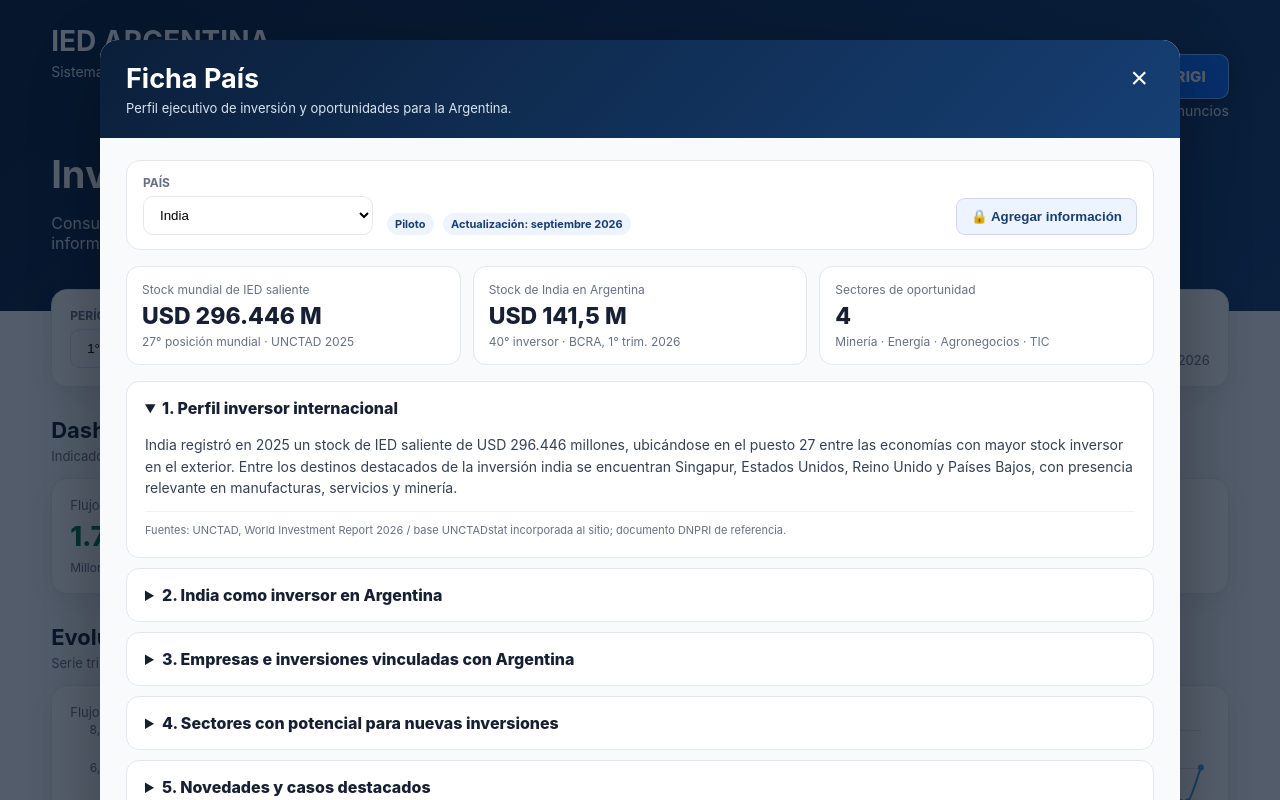
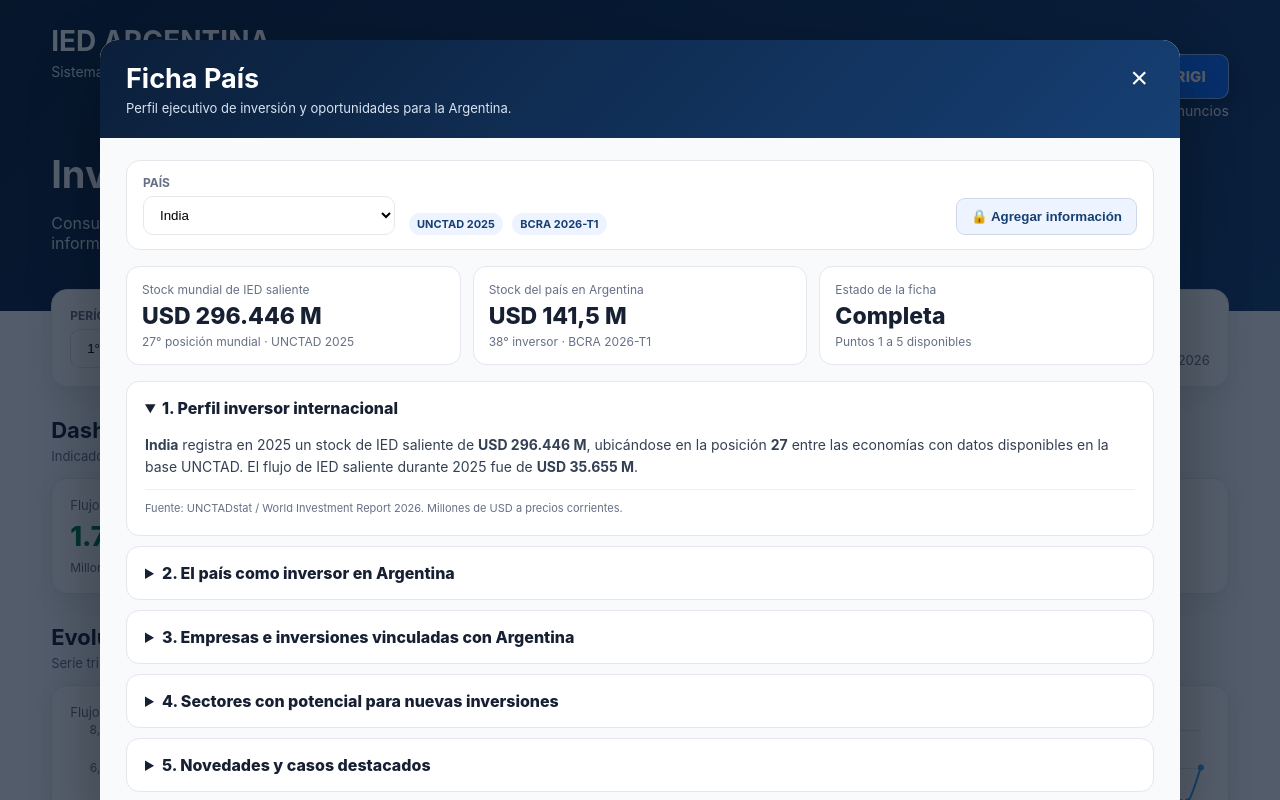
Before and after one commit to dnpri-ied/dnpri-ied.github.io, a plain HTML site: page index.html in a window 1280 px wide. Both pictures are taken after a click on the button "Ficha País". Shown: the top 800 px of the page. Drawn offline with nearby package versions, Linux system fonts and the light colour scheme.

Commit message:
Add files via upload

```diff
--- a/index.html
+++ b/index.html
@@ -614,6 +614,7 @@ per.addEventListener('change',update);document.getElementById('topn').addEventLi
 })();
 </script>
 
+
 <div id="fichaPaisModal" class="fp-modal" aria-hidden="true">
   <div class="fp-shell">
     <div class="fp-head">
@@ -627,13 +628,11 @@ per.addEventListener('change',update);document.getElementById('topn').addEventLi
       <div class="fp-toolbar">
         <div class="field">
           <label for="fpCountry">País</label>
-          <select id="fpCountry">
-            <option value="india">India</option>
-          </select>
+          <select id="fpCountry"></select>
         </div>
         <div>
-          <span class="fp-badge">Piloto</span>
-          <span class="fp-badge">Actualización: septiembre 2026</span>
+          <span class="fp-badge">UNCTAD 2025</span>
+          <span class="fp-badge">BCRA 2026-T1</span>
         </div>
         <button id="fpAddInfo" class="fp-add" type="button">🔒 Agregar información</button>
       </div>
@@ -643,64 +642,30 @@ per.addEventListener('change',update);document.getElementById('topn').addEventLi
       </div>
 
       <div class="fp-summary">
-        <div class="fp-kpi"><div class="lab">Stock mundial de IED saliente</div><div class="val">USD 296.446 M</div><div class="small">27° posición mundial · UNCTAD 2025</div></div>
-        <div class="fp-kpi"><div class="lab">Stock de India en Argentina</div><div class="val">USD 141,5 M</div><div class="small">40° inversor · BCRA, 1° trim. 2026</div></div>
-        <div class="fp-kpi"><div class="lab">Sectores de oportunidad</div><div class="val">4</div><div class="small">Minería · Energía · Agronegocios · TIC</div></div>
+        <div class="fp-kpi"><div class="lab">Stock mundial de IED saliente</div><div class="val" id="fpOutStock">—</div><div class="small" id="fpOutRank">UNCTAD 2025</div></div>
+        <div class="fp-kpi"><div class="lab">Stock del país en Argentina</div><div class="val" id="fpArStock">—</div><div class="small" id="fpArRank">BCRA 2026-T1</div></div>
+        <div class="fp-kpi"><div class="lab">Estado de la ficha</div><div class="val" id="fpStatus">Datos</div><div class="small" id="fpStatusText">Perfil estadístico disponible</div></div>
       </div>
 
       <details class="fp-section" open>
         <summary>1. Perfil inversor internacional</summary>
-        <div class="fp-content">
-          India registró en 2025 un stock de IED saliente de USD 296.446 millones, ubicándose en el puesto 27 entre las economías con mayor stock inversor en el exterior. Entre los destinos destacados de la inversión india se encuentran Singapur, Estados Unidos, Reino Unido y Países Bajos, con presencia relevante en manufacturas, servicios y minería.
-          <div class="fp-source">Fuentes: UNCTAD, World Investment Report 2026 / base UNCTADstat incorporada al sitio; documento DNPRI de referencia.</div>
-        </div>
+        <div class="fp-content" id="fpSec1"></div>
       </details>
-
       <details class="fp-section">
-        <summary>2. India como inversor en Argentina</summary>
-        <div class="fp-content">
-          De acuerdo con la última información BCRA incorporada al sitio, al primer trimestre de 2026 India registra una posición pasiva bruta de aproximadamente USD 141,5 millones y ocupa el puesto 40 entre los países inversores. A fines de 2025 el stock era de aproximadamente USD 134 millones.
-          <div class="fp-source">Fuente: BCRA, Anexo del Informe de Inversión Extranjera Directa. Datos cargados en DNPRI-IED.</div>
-        </div>
+        <summary>2. El país como inversor en Argentina</summary>
+        <div class="fp-content" id="fpSec2"></div>
       </details>
-
       <details class="fp-section">
         <summary>3. Empresas e inversiones vinculadas con Argentina</summary>
-        <div class="fp-content">
-          <ul>
-            <li>Entre las empresas de origen indio con presencia u operaciones vinculadas con Argentina se identifican Tata, Mahindra, Infosys, AEGIS, Hero, TVS Motor, Bajaj, UPL y Hinduja.</li>
-            <li>Mphasis inauguró en 2025 un centro de servicios tecnológicos orientado al sector bancario en Buenos Aires.</li>
-            <li>KABIL mantiene una vinculación con CAMYEN, en Catamarca, para exploración y desarrollo de oportunidades vinculadas al litio.</li>
-            <li>Empresas argentinas como Globant, Techint e IMPSA han desarrollado actividades en el mercado indio.</li>
-          </ul>
-          <div class="fp-source">Base: documento DNPRI aportado para la ficha. Complemento y contraste con fuentes públicas oficiales de Argentina e India.</div>
-        </div>
+        <div class="fp-content" id="fpSec3"></div>
       </details>
-
       <details class="fp-section">
         <summary>4. Sectores con potencial para nuevas inversiones</summary>
-        <div class="fp-content">
-          <ul>
-            <li><b>Minería:</b> litio, cobre y otros minerales críticos. La necesidad india de diversificar proveedores y fortalecer sus cadenas de suministro abre oportunidades para proyectos argentinos.</li>
-            <li><b>Energía:</b> petróleo, gas y GNL, incluyendo oportunidades asociadas al desarrollo exportador argentino.</li>
-            <li><b>Agronegocios:</b> alimentos, proteínas, legumbres y cadenas agroindustriales.</li>
-            <li><b>Tecnología y servicios:</b> software, servicios empresariales, fintech y centros tecnológicos.</li>
-          </ul>
-          <div class="fp-source">Fuentes: documento DNPRI; Secretaría de Minería de la Nación; Economic Survey 2025-26 de India.</div>
-        </div>
+        <div class="fp-content" id="fpSec4"></div>
       </details>
-
       <details class="fp-section">
         <summary>5. Novedades y casos destacados</summary>
-        <div class="fp-content">
-          <ul>
-            <li>Argentina e India profundizaron la cooperación en minerales críticos mediante el Grupo de Trabajo Conjunto en Recursos Mineros y sus subgrupos de exploración e inversiones.</li>
-            <li>La presencia de KABIL en Argentina se vincula con la estrategia india de asegurar suministros externos de litio y otros minerales críticos.</li>
-            <li>Se registran contactos y gestiones con empresas indias de minería, energía, industria, tecnología y agronegocios para analizar oportunidades en Argentina.</li>
-            <li>Entre los casos de repercusión reciente se encuentran operaciones o contratos vinculados con Adani, Welspun y KABIL.</li>
-          </ul>
-          <div class="fp-source">Fuentes: documento DNPRI; Argentina.gob.ar; Invest India / Economic Survey 2025-26. Las novedades deberán revisarse periódicamente.</div>
-        </div>
+        <div class="fp-content" id="fpSec5"></div>
       </details>
     </div>
   </div>
@@ -713,10 +678,127 @@ per.addEventListener('change',update);document.getElementById('topn').addEventLi
   const close=document.getElementById('closeFichaPais');
   const add=document.getElementById('fpAddInfo');
   const note=document.getElementById('fpLoginNote');
-  function show(){modal.style.display='block';modal.setAttribute('aria-hidden','false');document.body.style.overflow='hidden';}
+  const sel=document.getElementById('fpCountry');
+
+  const aliases={
+    "Germany":"Alemania","Angola":"Angola","Saudi Arabia":"Arabia Saudita","Algeria":"Argelia",
+    "Australia":"Australia","Austria":"Austria","Azerbaijan":"Azerbaiyán","Bahamas":"Bahamas",
+    "Bangladesh":"Bangladesh","Barbados":"Barbados","Bermuda":"Bermudas","Bolivia (Plurinational State of)":"Bolivia",
+    "Brazil":"Brasil","Brunei Darussalam":"Brunei Darussalam","Bulgaria":"Bulgaria","Belgium":"Bélgica",
+    "Cambodia":"Camboya","Canada":"Canadá","Chile":"Chile","China":"China","Cyprus":"Chipre",
+    "Colombia":"Colombia","Côte d'Ivoire":"Costa De Marfil","Costa Rica":"Costa Rica","Croatia":"Croacia",
+    "Cuba":"Cuba","Denmark":"Dinamarca","Ecuador":"Ecuador","Egypt":"Egipto","El Salvador":"El Salvador",
+    "United Arab Emirates":"Emiratos Árabes Unidos","Slovakia":"Eslovaquia","Slovenia":"Eslovenia",
+    "Spain":"España","United States":"Estados Unidos De América","United States of America":"Estados Unidos De América",
+    "Estonia":"Estonia","Russian Federation":"Federación De Rusia","Philippines":"Filipinas","Finland":"Finlandia",
+    "France":"Francia","Gabon":"Gabón","Greece":"Grecia","Guatemala":"Guatemala","Guyana":"Guyana",
+    "Honduras":"Honduras","Hungary":"Hungría","India":"India","Indonesia":"Indonesia","Iraq":"Iraq",
+    "Ireland":"Irlanda","Cayman Islands":"Islas Caimán","British Virgin Islands":"Islas Virgenes, Britanicas",
+    "Israel":"Israel","Italy":"Italia","Japan":"Japón","Jersey":"Jersey","Kenya":"Kenya","Kuwait":"Kuwait",
+    "Liechtenstein":"Liechtenstein","Lithuania":"Lituania","Luxembourg":"Luxemburgo","Malaysia":"Malasia",
+    "Malta":"Malta","Morocco":"Marruecos","Mauritius":"Mauricio","Mozambique":"Mozambique","Myanmar":"Myanmar",
+    "Mexico":"México","Nicaragua":"Nicaragua","Nigeria":"Nigeria","Norway":"Noruega","New Zealand":"Nueva Zelandia",
+    "Oman":"Omán","Pakistan":"Pakistán","Panama":"Panamá","Paraguay":"Paraguay","Netherlands":"Países Bajos",
+    "Peru":"Perú","Poland":"Polonia","Portugal":"Portugal","Puerto Rico":"Puerto Rico","Qatar":"Qatar",
+    "United Kingdom":"Reino Unido De Gran Bretaña E Irlanda Del Norte","Dominican Republic":"Republica  Dominicana",
+    "Czechia":"Republica Checa","Republic of Korea":"Republica De Corea (Corea Del Sur)","Korea, Republic of":"Republica De Corea (Corea Del Sur)",
+    "Venezuela (Bolivarian Republic of)":"República Bolivariana De Venezuela","Romania":"Rumania","Serbia":"Serbia",
+    "Singapore":"Singapur","Sri Lanka":"Sri Lanka","South Africa":"Sudáfrica","Sweden":"Suecia","Switzerland":"Suiza",
+    "Suriname":"Suriname","Thailand":"Tailandia","Taiwan Province of China":"Taiwán (Provincia De China)",
+    "Trinidad and Tobago":"Trinidad Y Tabago","Türkiye":"Turquía","Turkey":"Turquía","Tunisia":"Túnez",
+    "Ukraine":"Ucrania","Uruguay":"Uruguay","Viet Nam":"Viet Nam"
+  };
+
+  const qualitative={
+    "India":{
+      s3:`<ul>
+        <li>Entre las empresas de origen indio con presencia u operaciones vinculadas con Argentina se identifican Tata, Mahindra, Infosys, AEGIS, Hero, TVS Motor, Bajaj, UPL y Hinduja.</li>
+        <li>Mphasis inauguró en 2025 un centro de servicios tecnológicos orientado al sector bancario en Buenos Aires.</li>
+        <li>KABIL mantiene una vinculación con CAMYEN, en Catamarca, para exploración y desarrollo de oportunidades vinculadas al litio.</li>
+        <li>Empresas argentinas como Globant, Techint e IMPSA han desarrollado actividades en el mercado indio.</li>
+      </ul><div class="fp-source">Base: documento DNPRI aportado para la ficha. Complemento con fuentes públicas.</div>`,
+      s4:`<ul>
+        <li><b>Minería:</b> litio, cobre y otros minerales críticos.</li>
+        <li><b>Energía:</b> petróleo, gas y GNL.</li>
+        <li><b>Agronegocios:</b> alimentos, proteínas, legumbres y cadenas agroindustriales.</li>
+        <li><b>Tecnología y servicios:</b> software, servicios empresariales, fintech y centros tecnológicos.</li>
+      </ul><div class="fp-source">Base: documento DNPRI y fuentes públicas sectoriales.</div>`,
+      s5:`<ul>
+        <li>Argentina e India profundizaron la cooperación en minerales críticos mediante el Grupo de Trabajo Conjunto en Recursos Mineros.</li>
+        <li>La presencia de KABIL se vincula con la estrategia india de asegurar suministros externos de litio y otros minerales críticos.</li>
+        <li>Se registran contactos con empresas indias de minería, energía, industria, tecnología y agronegocios.</li>
+        <li>Entre los casos de repercusión reciente se encuentran operaciones o contratos vinculados con Adani, Welspun y KABIL.</li>
+      </ul><div class="fp-source">Base: documento DNPRI; fuentes oficiales argentinas e indias.</div>`
+    }
+  };
+
+  const fmt=n => n==null || !Number.isFinite(+n) ? "—" :
+    "USD " + (+n).toLocaleString("es-AR",{maximumFractionDigits:1}) + " M";
+
+  function unctadLatest(country){
+    const arr=window.DATOS_UNCTAD?.series?.[country]||[];
+    return arr.find(x=>x.anio===2025) || arr[arr.length-1] || null;
+  }
+  function outwardRank(country){
+    const rows=Object.keys(window.DATOS_UNCTAD?.series||{}).map(c=>({c,v:unctadLatest(c)?.stock}))
+      .filter(x=>x.v!=null && Number.isFinite(+x.v)).sort((a,b)=>b.v-a.v);
+    const i=rows.findIndex(x=>x.c===country); return i>=0?i+1:null;
+  }
+  function bcraRow(country){
+    const bcraName=aliases[country]||country;
+    const rows=(window.DATOS_BCRA?.paises||[]).filter(r=>r[0]==="2026-T1");
+    return rows.find(r=>r[1]===bcraName)||null;
+  }
+  function bcraRank(country){
+    const row=bcraRow(country); if(!row)return null;
+    const rows=(window.DATOS_BCRA?.paises||[]).filter(r=>r[0]==="2026-T1" && r[1]!=="Confidencial" && r[1]!=="Sin Clasificar")
+      .sort((a,b)=>b[2]-a[2]);
+    const i=rows.findIndex(r=>r[1]===row[1]); return i>=0?i+1:null;
+  }
+  function render(country){
+    const u=unctadLatest(country), ur=outwardRank(country), b=bcraRow(country), br=bcraRank(country);
+    document.getElementById("fpOutStock").textContent=fmt(u?.stock);
+    document.getElementById("fpOutRank").textContent=(ur?ur+"° posición mundial · ":"")+"UNCTAD 2025";
+    document.getElementById("fpArStock").textContent=fmt(b?.[2]);
+    document.getElementById("fpArRank").textContent=(br?br+"° inversor · ":"")+"BCRA 2026-T1";
+
+    const flow=u?.flow;
+    document.getElementById("fpSec1").innerHTML =
+      `<b>${country}</b> registra en 2025 un stock de IED saliente de <b>${fmt(u?.stock)}</b>`+
+      (ur?`, ubicándose en la posición <b>${ur}</b> entre las economías con datos disponibles en la base UNCTAD.`:".")+
+      (flow!=null?` El flujo de IED saliente durante 2025 fue de <b>${fmt(flow)}</b>.`:"")+
+      `<div class="fp-source">Fuente: UNCTADstat / World Investment Report 2026. Millones de USD a precios corrientes.</div>`;
+
+    document.getElementById("fpSec2").innerHTML = b ?
+      `Al 31 de marzo de 2026, la posición pasiva bruta de inversión directa atribuida a <b>${country}</b> en Argentina asciende a <b>${fmt(b[2])}</b>`+
+      (br?`, lo que lo ubica en el puesto <b>${br}</b> entre los países inversores identificados por el BCRA.`:".")+
+      `<div class="fp-source">Fuente: BCRA, Informe de Inversión Extranjera Directa, primer trimestre de 2026.</div>` :
+      `No se registra una posición individual identificada para <b>${country}</b> en la apertura por país del BCRA correspondiente a 2026-T1. Esto no implica necesariamente ausencia de inversión: puede existir inversión canalizada a través de terceros países o información sujeta a secreto estadístico.<div class="fp-source">Fuente: BCRA, Informe de Inversión Extranjera Directa, primer trimestre de 2026.</div>`;
+
+    const q=qualitative[country];
+    const pending=`<div style="padding:8px 0"><b>Información cualitativa pendiente de validación.</b><br>
+      Este apartado se completará con fuentes oficiales, información corporativa, prensa económica y aportes validados de usuarios DNPRI. Se mantiene vacío para evitar publicar información no verificada.</div>`;
+    document.getElementById("fpSec3").innerHTML=q?.s3||pending;
+    document.getElementById("fpSec4").innerHTML=q?.s4||pending;
+    document.getElementById("fpSec5").innerHTML=q?.s5||pending;
+    document.getElementById("fpStatus").textContent=q?"Completa":"Estadística";
+    document.getElementById("fpStatusText").textContent=q?"Puntos 1 a 5 disponibles":"Puntos 1 y 2 disponibles · 3 a 5 por validar";
+  }
+
+  function init(){
+    const countries=Object.keys(window.DATOS_UNCTAD?.series||{}).sort((a,b)=>a.localeCompare(b,"es"));
+    sel.innerHTML=countries.map(c=>`<option value="${c.replace(/"/g,"&quot;")}">${c}</option>`).join("");
+    sel.value=countries.includes("India")?"India":countries[0];
+    render(sel.value);
+  }
+  function show(){
+    if(!sel.options.length)init();
+    modal.style.display='block'; modal.setAttribute('aria-hidden','false'); document.body.style.overflow='hidden';
+  }
   function hide(){modal.style.display='none';modal.setAttribute('aria-hidden','true');document.body.style.overflow='';}
   if(open)open.addEventListener('click',show);
   if(close)close.addEventListener('click',hide);
+  if(sel)sel.addEventListener('change',()=>render(sel.value));
   if(modal)modal.addEventListener('click',e=>{if(e.target===modal)hide();});
   document.addEventListener('keydown',e=>{if(e.key==='Escape'&&modal&&modal.style.display==='block')hide();});
   if(add)add.addEventListener('click',()=>{note.style.display=note.style.display==='block'?'none':'block';});
```
